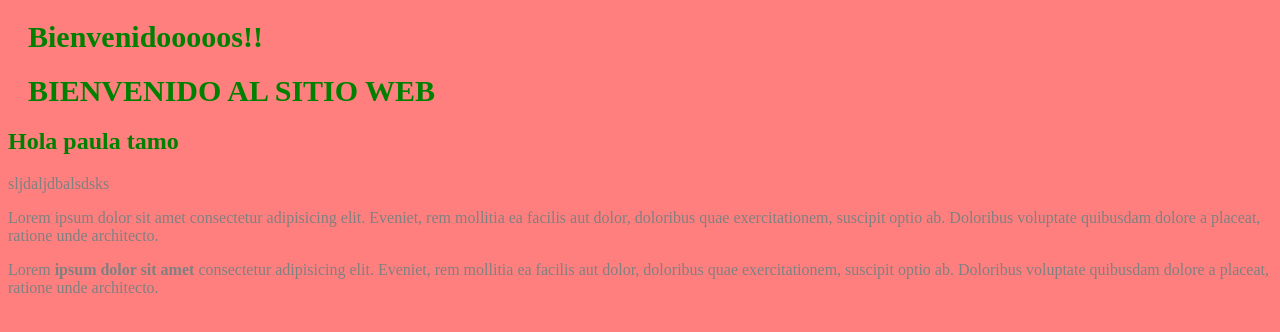
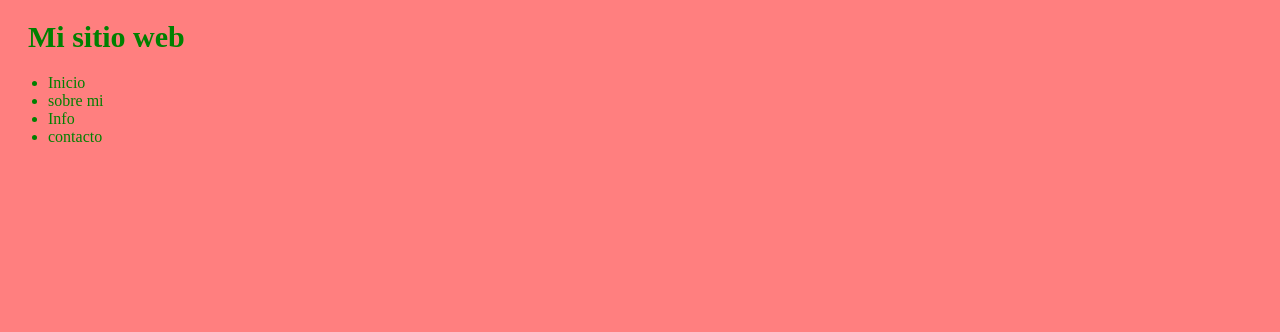
Before and after one commit to paulap015/miWeb, a plain HTML site: page index.html in a window 1280 px wide. Drawn offline with Linux system fonts and the light colour scheme.

Commit message:
agregando estructura de encabezado

```diff
--- a/index.html
+++ b/index.html
@@ -9,18 +9,18 @@
 </head>
 <body>
 
-    <h1>Bienvenidooooos!!</h1>
-    <h1>BIENVENIDO AL SITIO WEB</h1>
-    <h2>Hola paula tamo</h2>
-
- <p>sljdaljdbalsdsks</p>
-    <p>
-        Lorem ipsum dolor sit amet consectetur adipisicing elit. Eveniet, rem mollitia ea facilis aut dolor, doloribus quae exercitationem, suscipit optio ab. Doloribus voluptate quibusdam dolore a placeat, ratione unde architecto.
-    </p>
-    <p>
-        Lorem <strong>ipsum dolor sit amet</strong> consectetur adipisicing elit. Eveniet, rem mollitia ea facilis aut dolor, doloribus quae exercitationem, suscipit optio ab. Doloribus voluptate quibusdam dolore a placeat, ratione unde architecto.
-    </p>
-
-
+    <div class="container">
+        <header>
+            <h1 class ="logo">
+                Mi sitio web
+            </h1>
+            <ul>
+                <li>Inicio</li>
+                <li>sobre mi</li>
+                <li>Info</li>
+                <li>contacto</li>
+            </ul>
+        </header>
+    </div>
 </body>
 </html>
```
